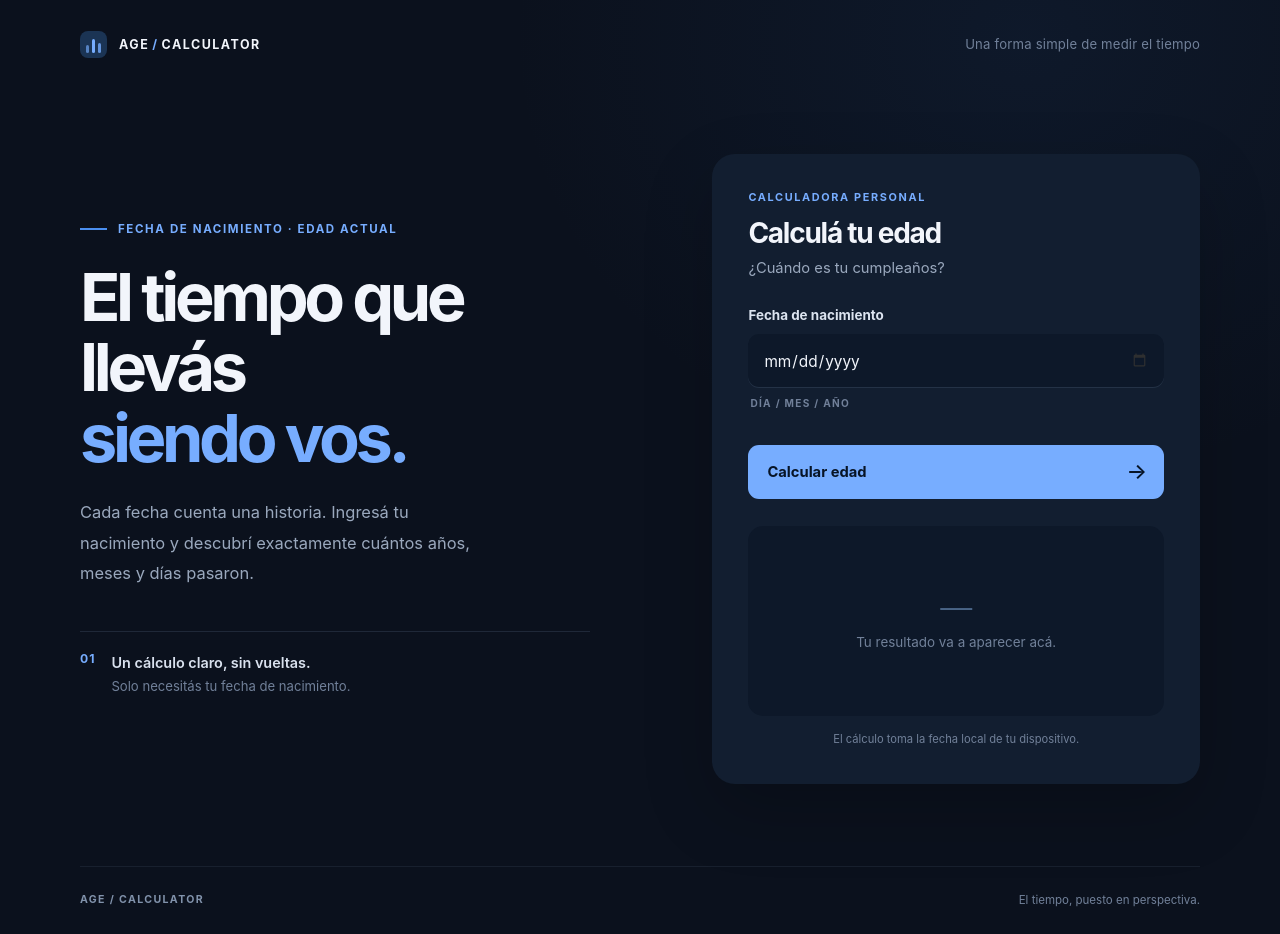
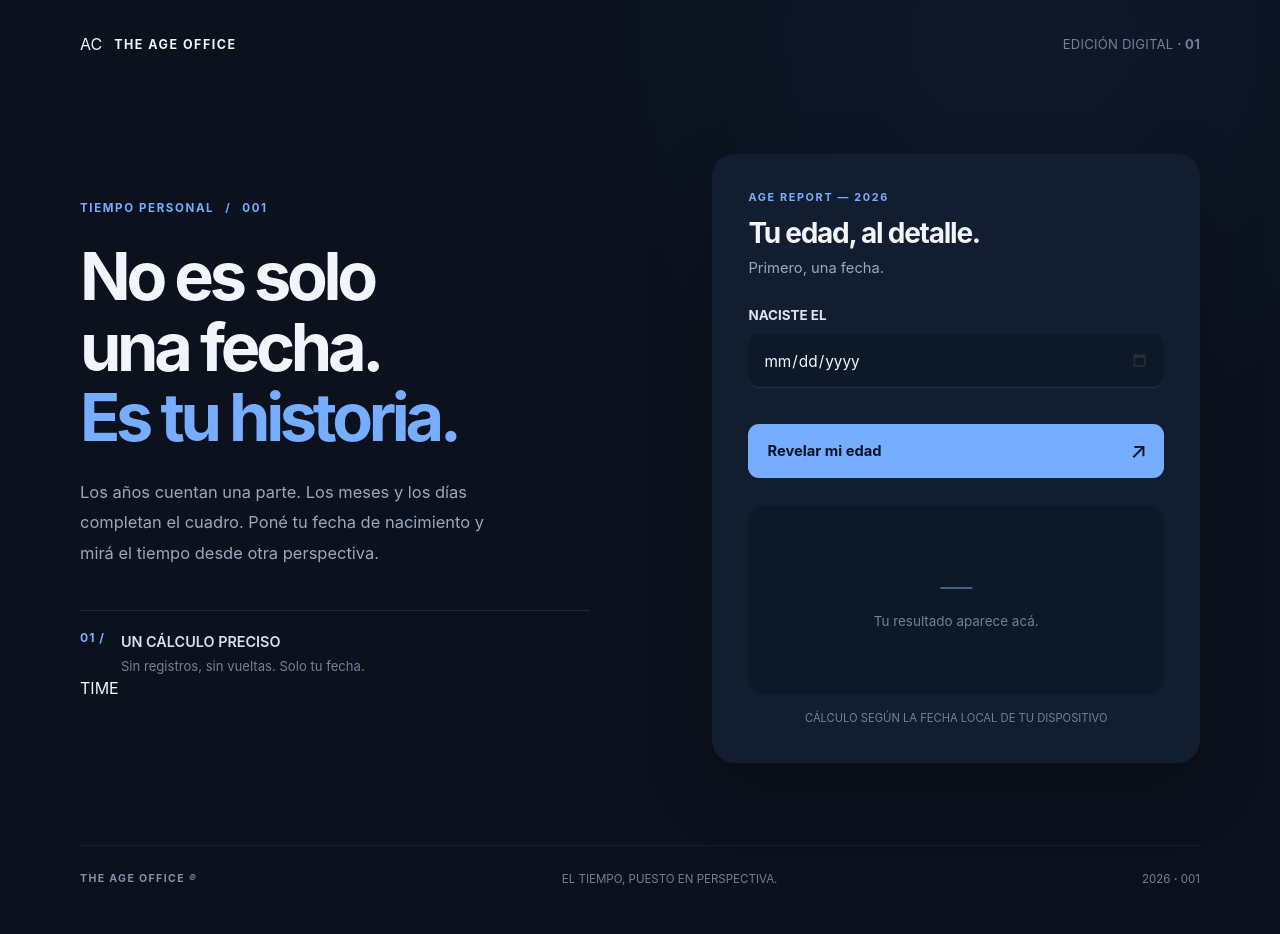
Before and after one commit to RodrigoFrontendDev/age-calculator, a plain HTML site: page index.html in a window 1280 px wide. After the commit the page ends 913 px from the top, so only its background shows below. Drawn offline with Linux system fonts and the light colour scheme.

Commit message:
Give Age Calculator a distinct editorial direction

```diff
--- a/index.html
+++ b/index.html
@@ -3,9 +3,9 @@
 <head>
   <meta charset="UTF-8">
   <meta name="viewport" content="width=device-width, initial-scale=1.0">
-  <meta name="theme-color" content="#0b111d">
+  <meta name="theme-color" content="#eeeae1">
   <meta name="description" content="Calculá tu edad en años, meses y días con una herramienta simple y precisa.">
-  <title>Age Calculator — Calculá tu edad</title>
+  <title>Age Calculator — Tu edad, al detalle</title>
   <link rel="stylesheet" href="style.css">
   <script src="index.js" defer></script>
 </head>
@@ -13,48 +13,48 @@
   <div class="page-shell">
     <header class="topbar">
       <a class="brand" href="./" aria-label="Age Calculator, inicio">
-        <span class="brand-mark" aria-hidden="true"><i></i><i></i><i></i></span>
-        <span class="brand-name">AGE<span>/</span>CALCULATOR</span>
+        <span class="brand-monogram">AC</span>
+        <span class="brand-name">THE AGE OFFICE</span>
       </a>
-      <span class="topbar-note">Una forma simple de medir el tiempo</span>
+      <span class="topbar-note">EDICIÓN DIGITAL <strong>· 01</strong></span>
     </header>
 
     <main class="main-layout">
       <section class="intro" aria-labelledby="page-title">
-        <p class="eyebrow"><span class="eyebrow-line" aria-hidden="true"></span> FECHA DE NACIMIENTO · EDAD ACTUAL</p>
-        <h1 id="page-title">El tiempo que llevás<br><em>siendo vos.</em></h1>
-        <p class="intro-copy">Cada fecha cuenta una historia. Ingresá tu nacimiento y descubrí exactamente cuántos años, meses y días pasaron.</p>
+        <p class="eyebrow">TIEMPO PERSONAL <span> / </span> 001</p>
+        <h1 id="page-title">No es solo<br>una fecha.<br><em>Es tu historia.</em></h1>
+        <p class="intro-copy">Los años cuentan una parte. Los meses y los días completan el cuadro. Poné tu fecha de nacimiento y mirá el tiempo desde otra perspectiva.</p>
 
         <div class="intro-note">
-          <span class="note-number">01</span>
-          <p>Un cálculo claro, sin vueltas.<br><span>Solo necesitás tu fecha de nacimiento.</span></p>
+          <span class="note-number">01 /</span>
+          <p>UN CÁLCULO PRECISO<br><span>Sin registros, sin vueltas. Solo tu fecha.</span></p>
         </div>
+        <span class="background-index" aria-hidden="true">TIME</span>
       </section>
 
       <section class="calculator" aria-labelledby="calculator-title">
         <div class="calculator-heading">
-          <p class="section-kicker">CALCULADORA PERSONAL</p>
-          <h2 id="calculator-title">Calculá tu edad</h2>
-          <p>¿Cuándo es tu cumpleaños?</p>
+          <p class="section-kicker">AGE REPORT <span>—</span> 2026</p>
+          <h2 id="calculator-title">Tu edad, al detalle.</h2>
+          <p>Primero, una fecha.</p>
         </div>
 
         <form id="age-form" novalidate>
-          <label for="birthday">Fecha de nacimiento</label>
+          <label for="birthday">NACISTE EL</label>
           <div class="date-control">
             <input type="date" id="birthday" name="birthday" required autocomplete="bday">
-            <span class="date-hint" aria-hidden="true">DÍA / MES / AÑO</span>
           </div>
           <p class="form-message" id="form-message" role="alert" aria-live="polite"></p>
           <button class="calculate-button" type="submit">
-            <span>Calcular edad</span>
-            <span class="button-arrow" aria-hidden="true">→</span>
+            <span>Revelar mi edad</span>
+            <span class="button-arrow" aria-hidden="true">↗</span>
           </button>
         </form>
 
         <section class="result" id="result" aria-label="Resultado de tu edad" aria-live="polite">
           <div class="result-placeholder" id="result-placeholder">
             <span class="placeholder-mark" aria-hidden="true">—</span>
-            <p id="placeholder-copy">Tu resultado va a aparecer acá.</p>
+            <p id="placeholder-copy">Tu resultado aparece acá.</p>
           </div>
 
           <div class="result-content" id="result-content" hidden>
@@ -65,20 +65,20 @@
             </div>
 
             <div class="age-details" aria-label="Detalle de edad">
-              <div class="age-detail"><strong id="age-months">0</strong><span>meses</span></div>
-              <div class="age-detail"><strong id="age-days">0</strong><span>días</span></div>
+              <div class="age-detail"><strong id="age-months">0</strong><span>MESES</span></div>
+              <div class="age-detail"><strong id="age-days">0</strong><span>DÍAS</span></div>
             </div>
             <p class="birthday-note" id="birthday-note"></p>
           </div>
         </section>
-
-        <p class="calculator-footnote">El cálculo toma la fecha local de tu dispositivo.</p>
+        <p class="calculator-footnote">CÁLCULO SEGÚN LA FECHA LOCAL DE TU DISPOSITIVO</p>
       </section>
     </main>
 
     <footer class="page-footer">
-      <span>AGE / CALCULATOR</span>
-      <span>El tiempo, puesto en perspectiva.</span>
+      <span>THE AGE OFFICE <i>®</i></span>
+      <span>EL TIEMPO, PUESTO EN PERSPECTIVA.</span>
+      <span>2026 <b>·</b> 001</span>
     </footer>
   </div>
 </body>
```
